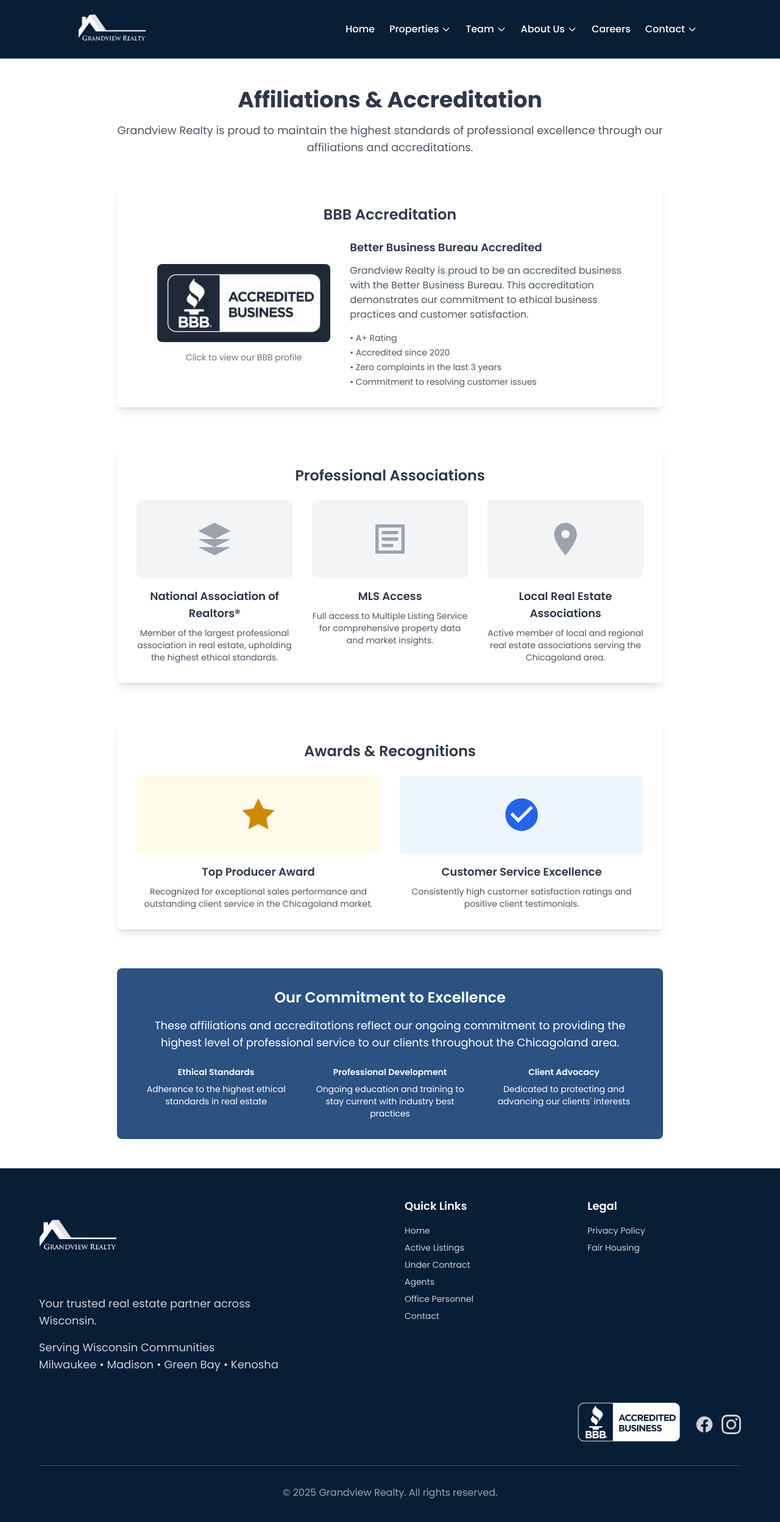
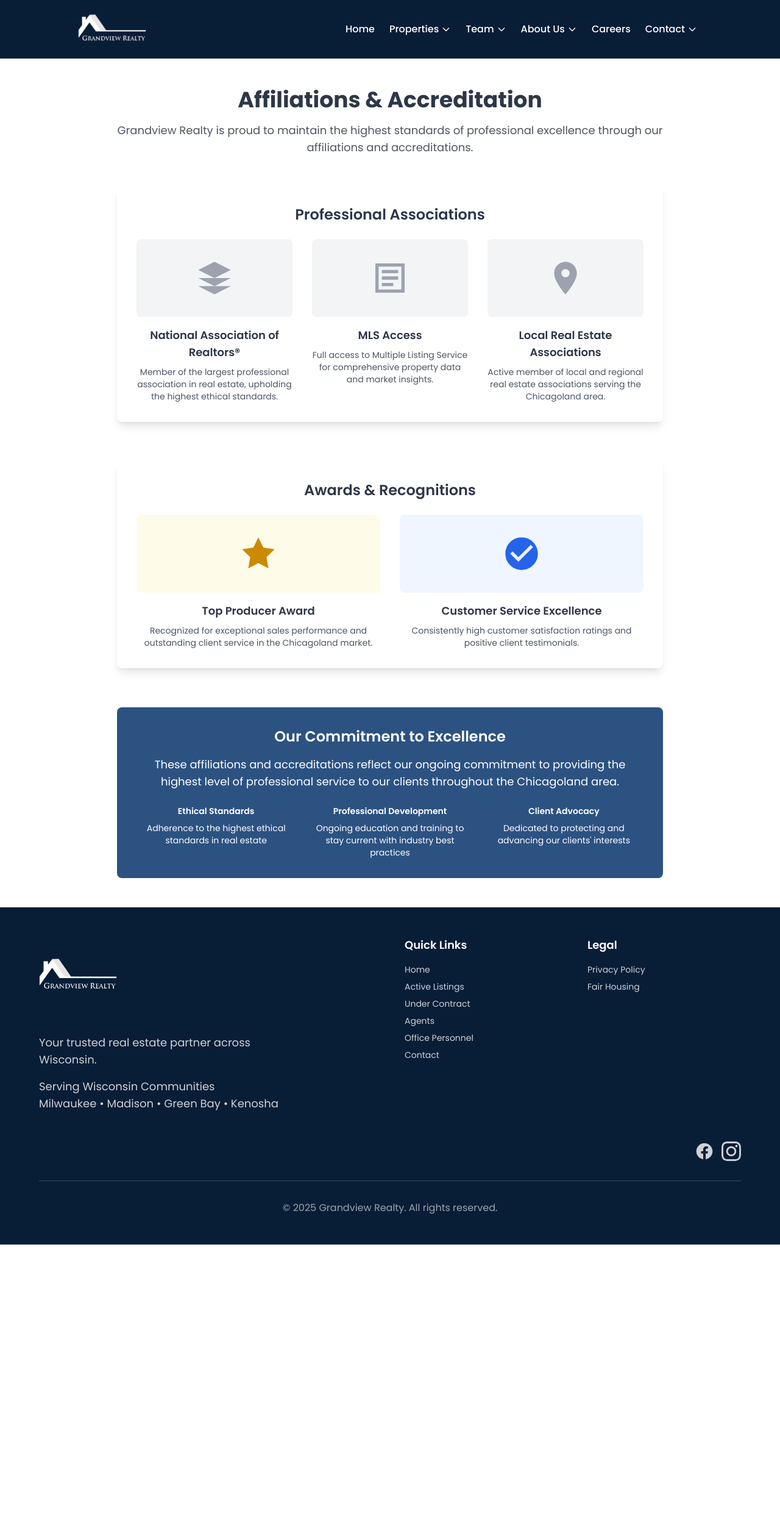
Before and after one commit to Jhamm17/grandview-realty-wisconsin, a Next.js app: page /about/affiliations in a window 1280 px wide. Shown: the top 2496 px of the page at 61% size. After the commit the page ends 2041 px from the top, so only its background shows below. Built offline with nearby package versions, Linux system fonts and the light colour scheme.

Commit message:
Comment out BBB logo in footer and BBB section on affiliations page

```diff
--- a/src/app/about/affiliations/page.tsx
+++ b/src/app/about/affiliations/page.tsx
@@ -20,7 +20,7 @@
         </p>
 
         {/* BBB Accreditation Section */}
-        <section className="mb-16">
+        {/* <section className="mb-16">
           <div className="bg-white rounded-lg shadow-lg p-8">
             <h2 className="text-2xl font-semibold mb-6 text-center">BBB Accreditation</h2>
             <div className="flex flex-col md:flex-row items-center justify-center gap-8">
@@ -56,7 +56,7 @@
               </div>
             </div>
           </div>
-        </section>
+        </section> */}
 
         {/* Professional Associations Section */}
         <section className="mb-16">
--- a/src/app/components/Navigation.tsx
+++ b/src/app/components/Navigation.tsx
@@ -370,7 +370,7 @@
         {/* BBB and Social Media - Bottom Right Corner */}
         <div className="mt-8 md:mt-12 flex justify-end items-center space-x-6">
           {/* BBB Accreditation */}
-          <div>
+          {/* <div>
             <a
               href="https://www.bbb.org/us/il/geneva/profile/real-estate-broker/grandview-realty-0654-90017168"
               target="_blank"
@@ -385,7 +385,7 @@
                 className="h-12 md:h-16 w-auto"
               />
             </a>
-          </div>
+          </div> */}
 
           {/* Social Media Icons */}
           <div className="flex space-x-3">
```
